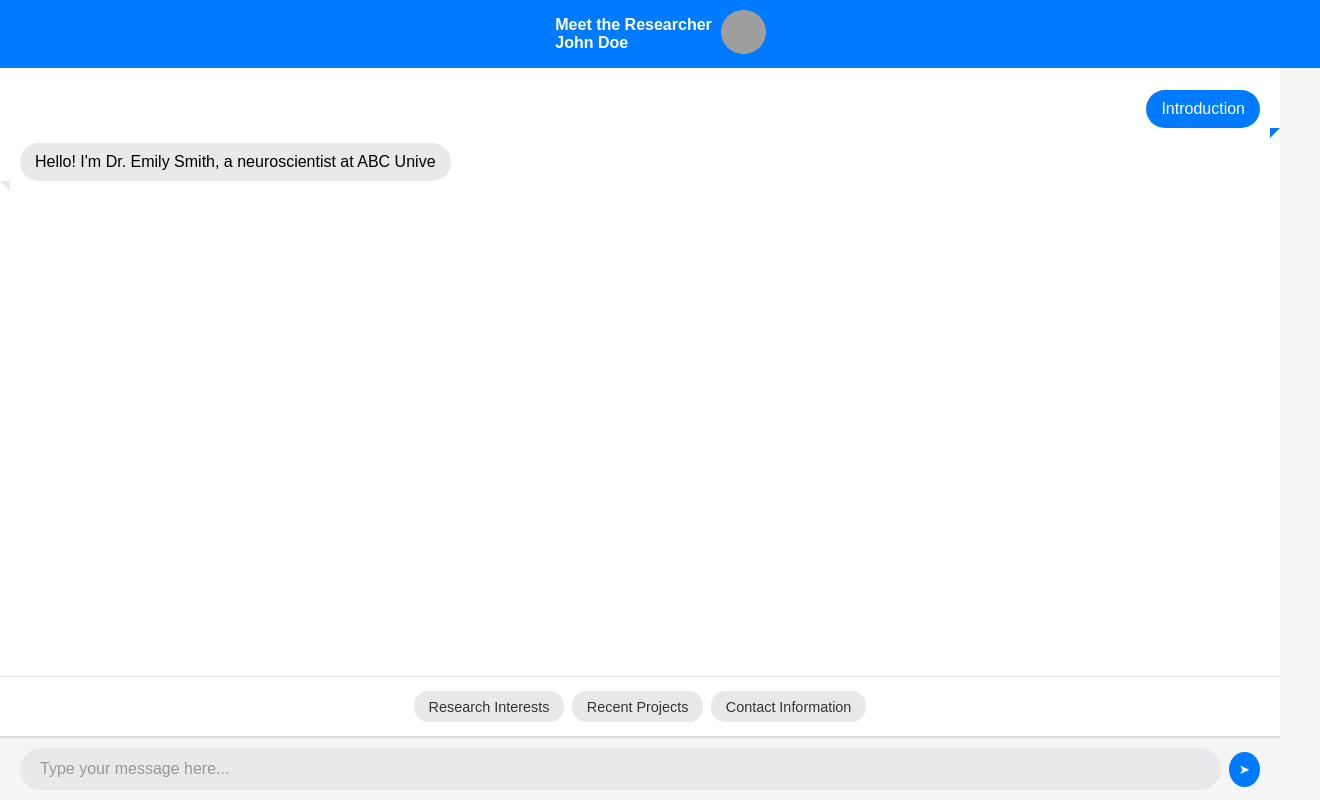
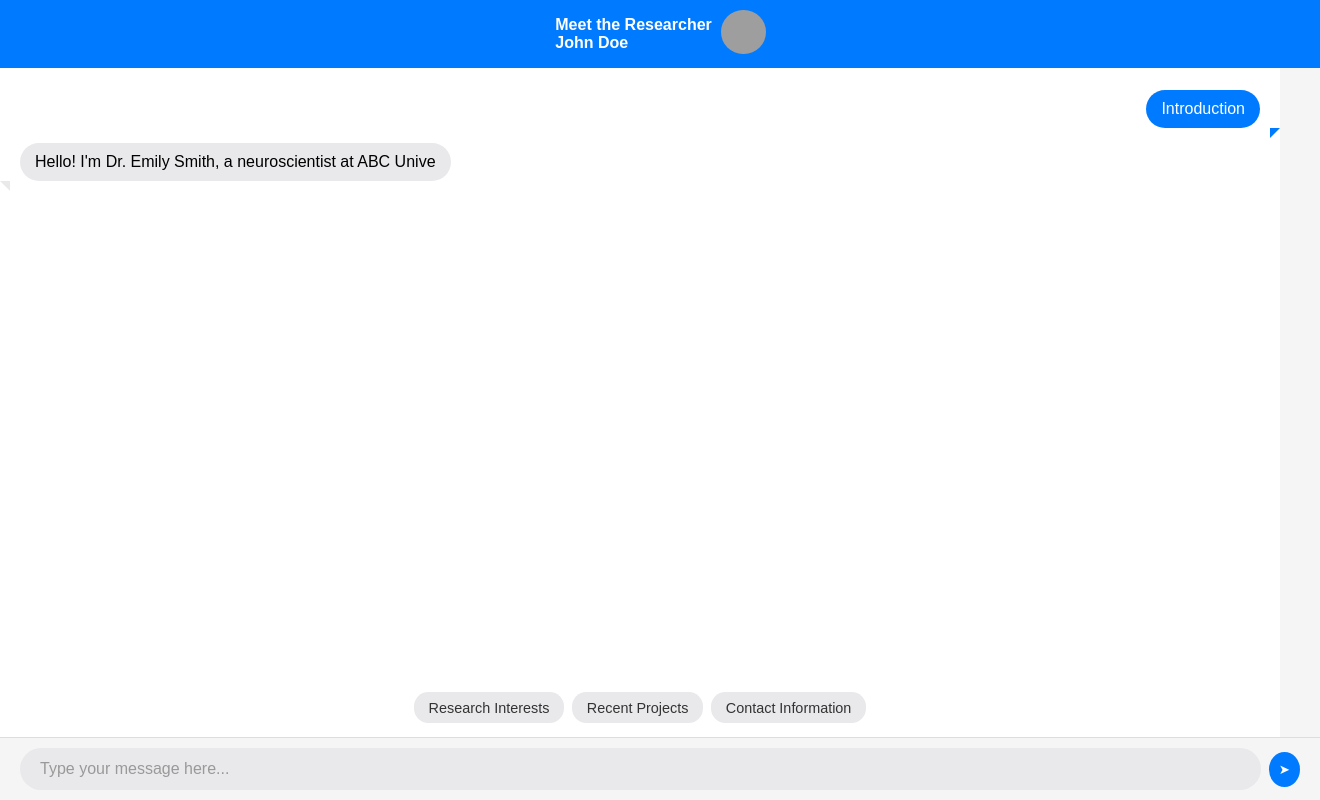
Before and after one commit to rytilahti-juuso/meet-the-researcher, a plain HTML site: page test.html in a window 1280 px wide. Both pictures are taken after a click on the button "Introduction". Shown: the whole page, 1320 px wide, since content can reach past the window. Drawn offline with Linux system fonts and the light colour scheme; grey boxes are pictures that could not be loaded.

Commit message:
Modified styling (via ChatGPT, no human input)

```diff
--- a/test.html
+++ b/test.html
@@ -201,8 +201,9 @@
             justify-content: center;
             padding: 0.625em 1.25em;
             background-color: #fff;
-            border-top: 1px solid #ddd;
-            border-bottom: 1px solid #ddd;
+            /* Removed the border lines */
+            /* border-top: 1px solid #ddd; */
+            /* border-bottom: 1px solid #ddd; */
         }
 
         /* Tag buttons styling */
@@ -233,6 +234,16 @@
             padding: 0.625em 1.25em;
             background-color: #f5f5f5;
             border-top: 1px solid #ddd;
+            /* Limited the maximum width and centered */
+            max-width: 800px;
+            margin: 0 auto;
+            width: 100%;
+        }
+
+        /* Input container when chat is active */
+        .chat-container.active .input-container {
+            max-width: none;
+            margin: 0;
         }
 
         /* Input field styling */
```
